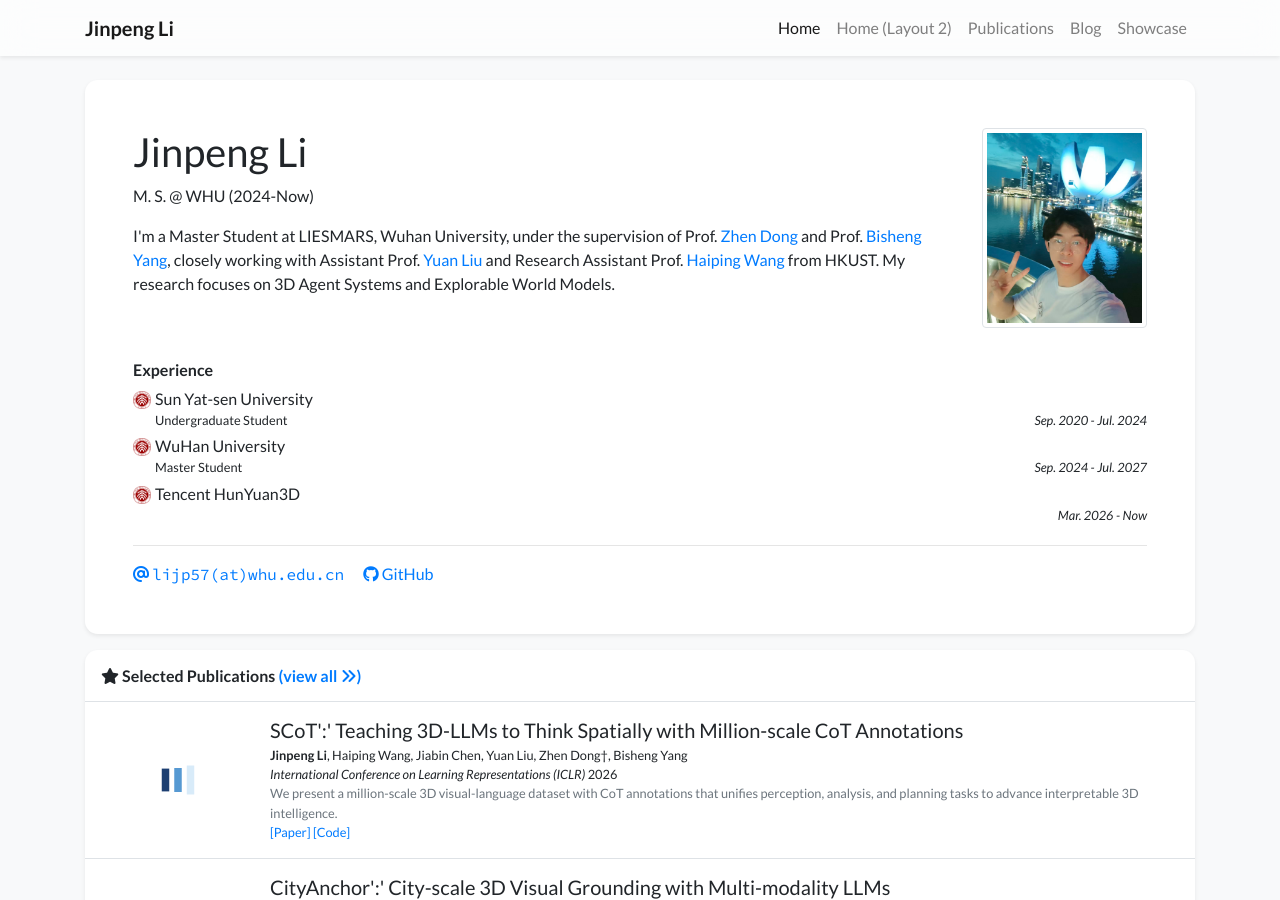
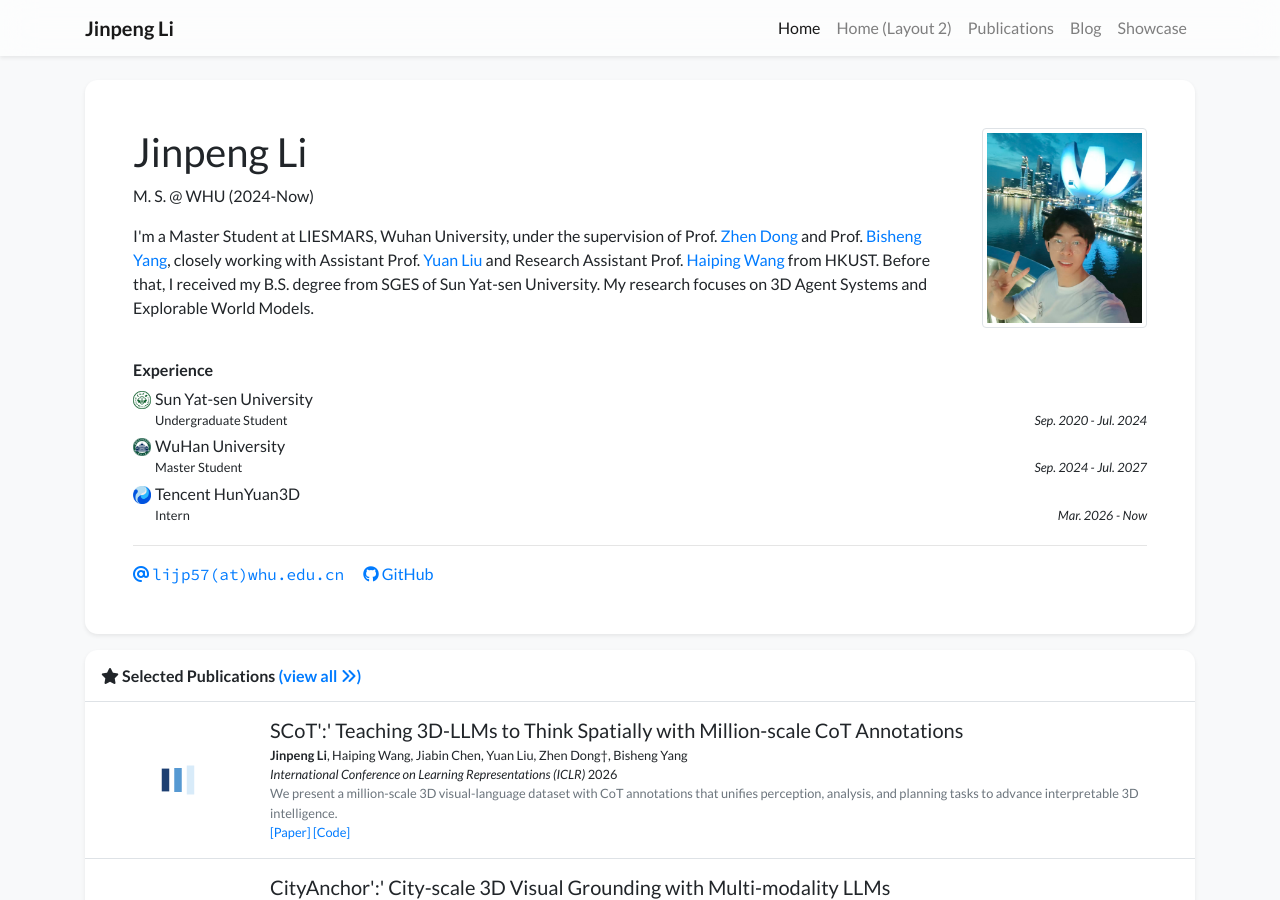
Before and after one commit to Lijp411/Lijp411.github.io, a Jekyll site: the page built from index.html, in a window 1280 px wide and 900 px high. Built offline with Jekyll 4.4.1, drawn with Linux system fonts in a browser that asks for light colours; nearby versions of some CDN libraries; a style sheet for code colours, icons or effects is not loaded.

Commit message:
Update profile.yml

```diff
--- a/_data/profile.yml
+++ b/_data/profile.yml
@@ -30,21 +30,22 @@ github: Lijp411
 short_bio: >-
   I'm a Master Student at LIESMARS, Wuhan University, under the supervision of Prof. <a href="https://dongzhenwhu.github.io/index.html">Zhen Dong</a> and
   Prof. <a href="http://3s.whu.edu.cn/ybs/index.htm">Bisheng Yang</a>, closely working with Assistant Prof. <a href="https://liuyuan-pal.github.io">Yuan Liu</a> and
-  Research Assistant Prof. <a href="https://hpwang-whu.github.io">Haiping Wang</a> from HKUST. My research focuses on 3D Agent Systems and Explorable World Models.
+  Research Assistant Prof. <a href="https://hpwang-whu.github.io">Haiping Wang</a> from HKUST. Before that, I received my B.S. degree from SGES of Sun Yat-sen University. My research focuses on 3D Agent Systems and Explorable World Models.
 
 experience:
 - name: Sun Yat-sen University
-  logo: /assets/images/badges/PKU_red.png
+  logo: /assets/images/covers/sysu.png
   position: Undergraduate Student
   date: Sep. 2020 - Jul. 2024
 
 - name: WuHan University
-  logo: /assets/images/badges/PKU_red.png
+  logo: /assets/images/covers/whu.png
   position: Master Student
   date: Sep. 2024 - Jul. 2027
 
 - name: Tencent HunYuan3D
-  logo: /assets/images/badges/PKU_red.png
+  logo: /assets/images/covers/Tencent.png
+  position: Intern
 #  position: QingYun Program Intern
   date: Mar. 2026 - Now
 
```
